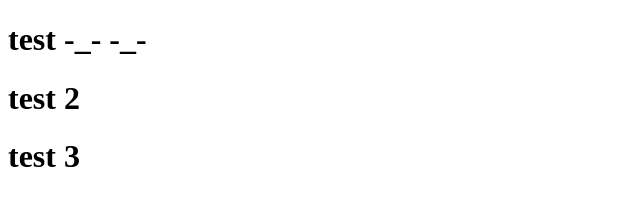
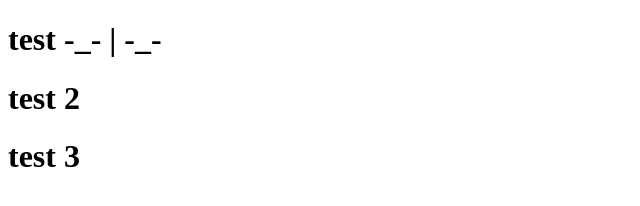
Before and after one commit to Espiritus8/test1, a plain HTML site: page index.html in a window 1280 px wide. Shown: the full height of the page, 0-640 px from the left. Drawn offline with Linux system fonts and the light colour scheme.

Commit message:
Update index.html

```diff
--- a/index.html
+++ b/index.html
@@ -6,7 +6,7 @@
 
 </head>
 <body>
-<h1> test -_- -_-</h1>
+<h1> test -_- | -_-</h1>
 <h1> test 2 </h1>
 <h1> test 3 </h1>
 
```
